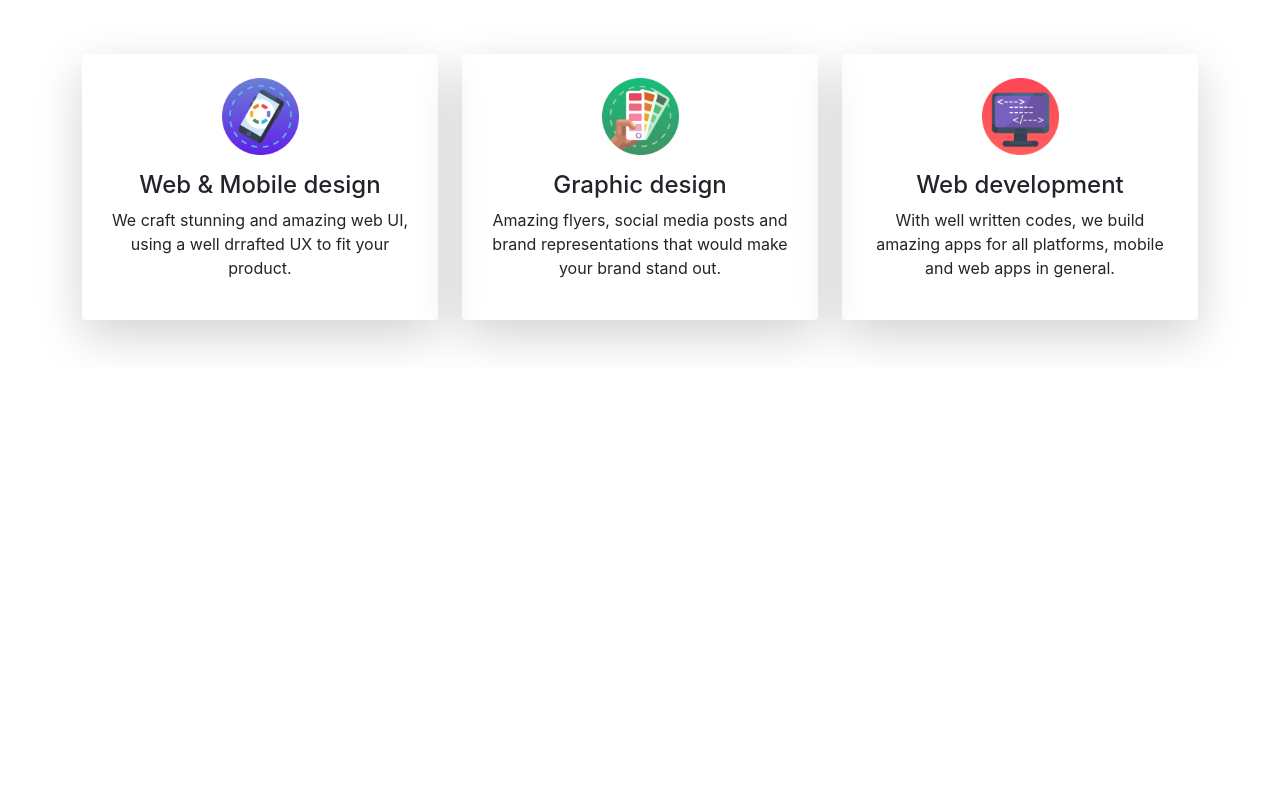
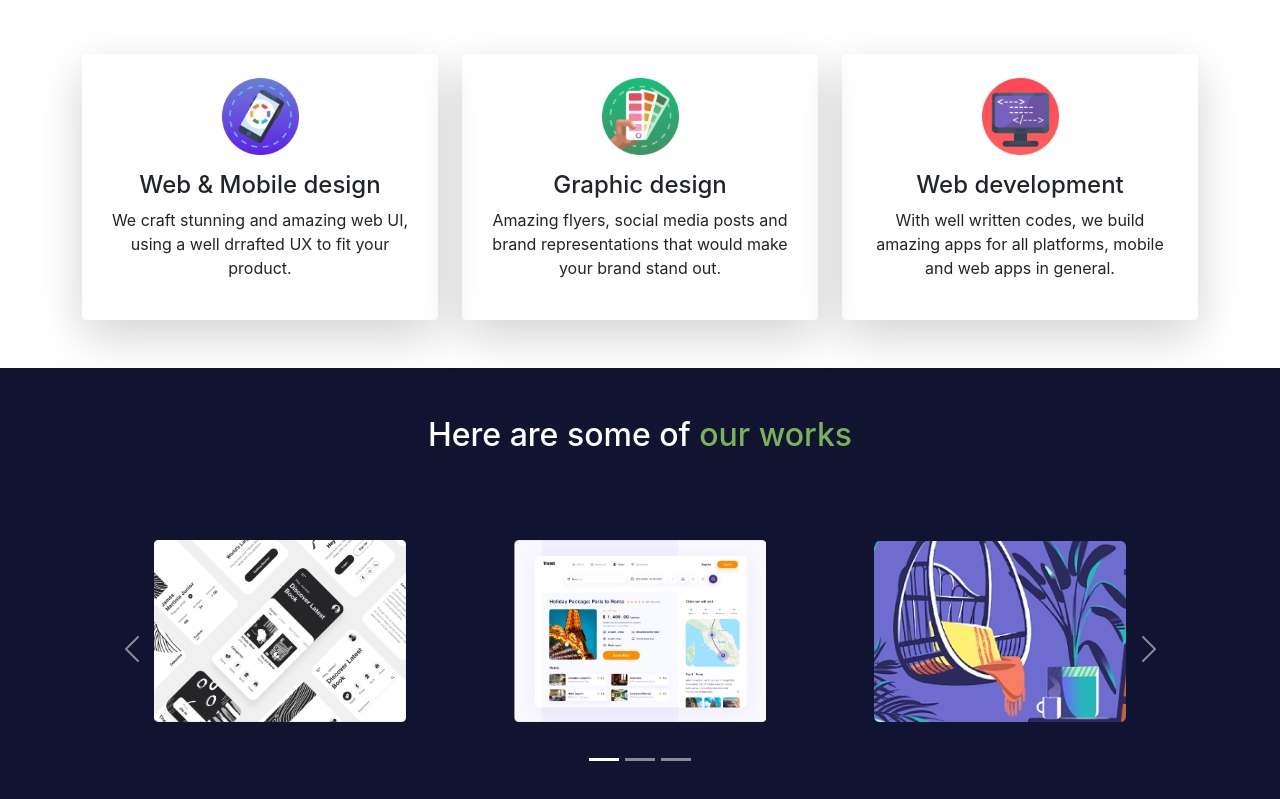
Before and after one commit to connectsagor/Creative-Agency, a React (Create React App) app in the folder client/: page / in a window 1280 px wide. Shown: the part 1045-1844 px from the top of the page. Before the commit the page ends 1413 px from the top, so only its background shows below. Built offline with nearby package versions, Linux system fonts and the light colour scheme.

Commit message:
added carousel items

```diff
--- a/client/src/App.css
+++ b/client/src/App.css
@@ -22,3 +22,7 @@
   color: #111430;
   border: 1px solid #111430;
 }
+
+.sub-color {
+  color: #7ab259;
+}
--- /dev/null
+++ b/client/src/components/Carousel/Carousel.css
@@ -0,0 +1,13 @@
+.carousel-item {
+  padding: 30px;
+}
+.carousel-main {
+  background-color: #111430;
+}
+
+.img-container-carosel {
+  display: flex;
+  justify-content: center;
+  align-items: center;
+  margin-bottom: 35px;
+}
--- /dev/null
+++ b/client/src/components/Carousel/Carousel.js
@@ -0,0 +1,110 @@
+import React from "react";
+import "./Carousel.css";
+import "bootstrap/dist/js/bootstrap.bundle.min";
+import car1 from "../../images/carousel-1.png";
+import car2 from "../../images/carousel-2.png";
+import car4 from "../../images/carousel-4.png";
+import car5 from "../../images/carousel-5.png";
+
+const Carousel = () => {
+  return (
+    <div className="carousel-main py-5 text-center">
+      <div className="row mb-5">
+        <h2 className="text-white">
+          Here are some of <span className="sub-color">our works</span>
+        </h2>
+      </div>
+      <div id="carouselExampleCaptions" className="carousel slide container">
+        <div className="carousel-indicators">
+          <button
+            type="button"
+            data-bs-target="#carouselExampleCaptions"
+            data-bs-slide-to="0"
+            className="active"
+            aria-current="true"
+            aria-label="Slide 1"
+          ></button>
+          <button
+            type="button"
+            data-bs-target="#carouselExampleCaptions"
+            data-bs-slide-to="1"
+            aria-label="Slide 2"
+          ></button>
+          <button
+            type="button"
+            data-bs-target="#carouselExampleCaptions"
+            data-bs-slide-to="2"
+            aria-label="Slide 3"
+          ></button>
+        </div>
+        <div className="carousel-inner">
+          <div className="carousel-item active">
+            <div className="row">
+              <div className="col-md-4 img-container-carosel">
+                <img src={car1} className="d-block w-75" alt="carousel" />
+              </div>
+              <div className="col-md-4 img-container-carosel">
+                <img src={car2} className="d-block w-75" alt="carousel" />
+              </div>
+              <div className="col-md-4 img-container-carosel">
+                <img src={car4} className="d-block w-75" alt="carousel" />
+              </div>
+            </div>
+          </div>
+          <div className="carousel-item">
+            <div className="row">
+              <div className="col-md-4 img-container-carosel">
+                <img src={car2} className="d-block w-75" alt="carousel" />
+              </div>
+              <div className="col-md-4 img-container-carosel">
+                <img src={car4} className="d-block w-75" alt="carousel" />
+              </div>
+              <div className="col-md-4 img-container-carosel">
+                <img src={car5} className="d-block w-75" alt="carousel" />
+              </div>
+            </div>
+          </div>
+          <div className="carousel-item">
+            <div className="row ">
+              <div className="col-md-4 img-container-carosel">
+                <img src={car1} className="d-block w-75" alt="carousel" />
+              </div>
+              <div className="col-md-4 img-container-carosel">
+                <img src={car4} className="d-block w-75" alt="carousel" />
+              </div>
+              <div className="col-md-4 img-container-carosel">
+                <img src={car5} className="d-block w-75" alt="carousel" />
+              </div>
+            </div>
+          </div>
+        </div>
+        <button
+          className="carousel-control-prev"
+          type="button"
+          data-bs-target="#carouselExampleCaptions"
+          data-bs-slide="prev"
+        >
+          <span
+            className="carousel-control-prev-icon me-5"
+            aria-hidden="true"
+          ></span>
+          <span className="visually-hidden">Previous</span>
+        </button>
+        <button
+          className="carousel-control-next"
+          type="button"
+          data-bs-target="#carouselExampleCaptions"
+          data-bs-slide="next"
+        >
+          <span
+            className="carousel-control-next-icon ms-5"
+            aria-hidden="true"
+          ></span>
+          <span className="visually-hidden">Next</span>
+        </button>
+      </div>
+    </div>
+  );
+};
+
+export default Carousel;
--- a/client/src/components/Home/Home.js
+++ b/client/src/components/Home/Home.js
@@ -2,6 +2,7 @@
 import Header from "../Header/Header";
 import Brand from "../Brand/Brand";
 import Services from "../Services/Services";
+import Carousel from "../Carousel/Carousel";
 
 const Home = () => {
   return (
@@ -9,6 +10,7 @@
       <Header />
       <Brand />
       <Services />
+      <Carousel />
     </>
   );
 };
--- a/client/src/components/Services/Services.js
+++ b/client/src/components/Services/Services.js
@@ -25,7 +25,9 @@
   return (
     <div className="container my-5">
       <div className="row text-center">
-        <h2 className="mb-5">Provide awesome services</h2>
+        <h2 className="mb-5">
+          Provide awesome <span className="sub-color">services</span>{" "}
+        </h2>
 
         {servicesData.map((service) => {
           return (
```
